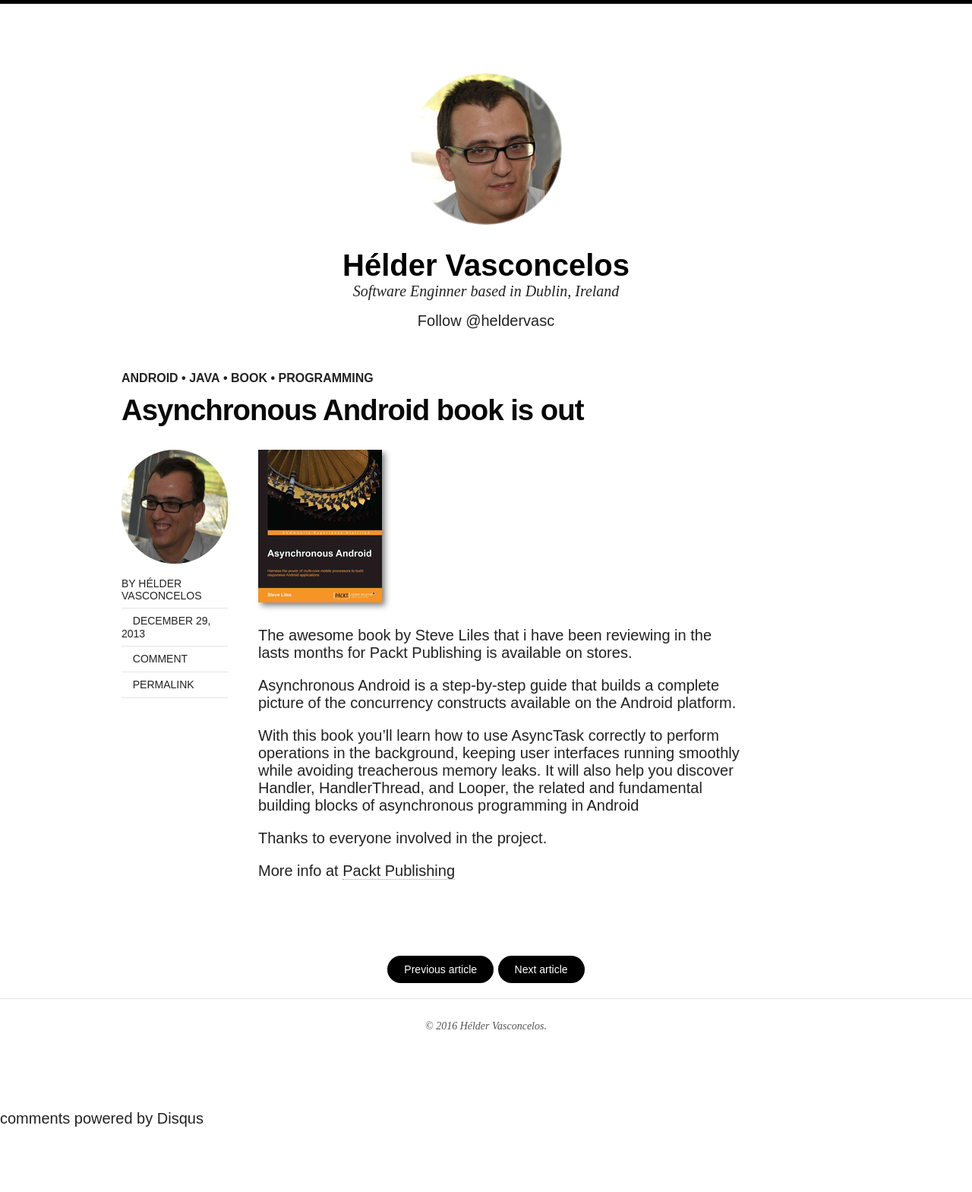
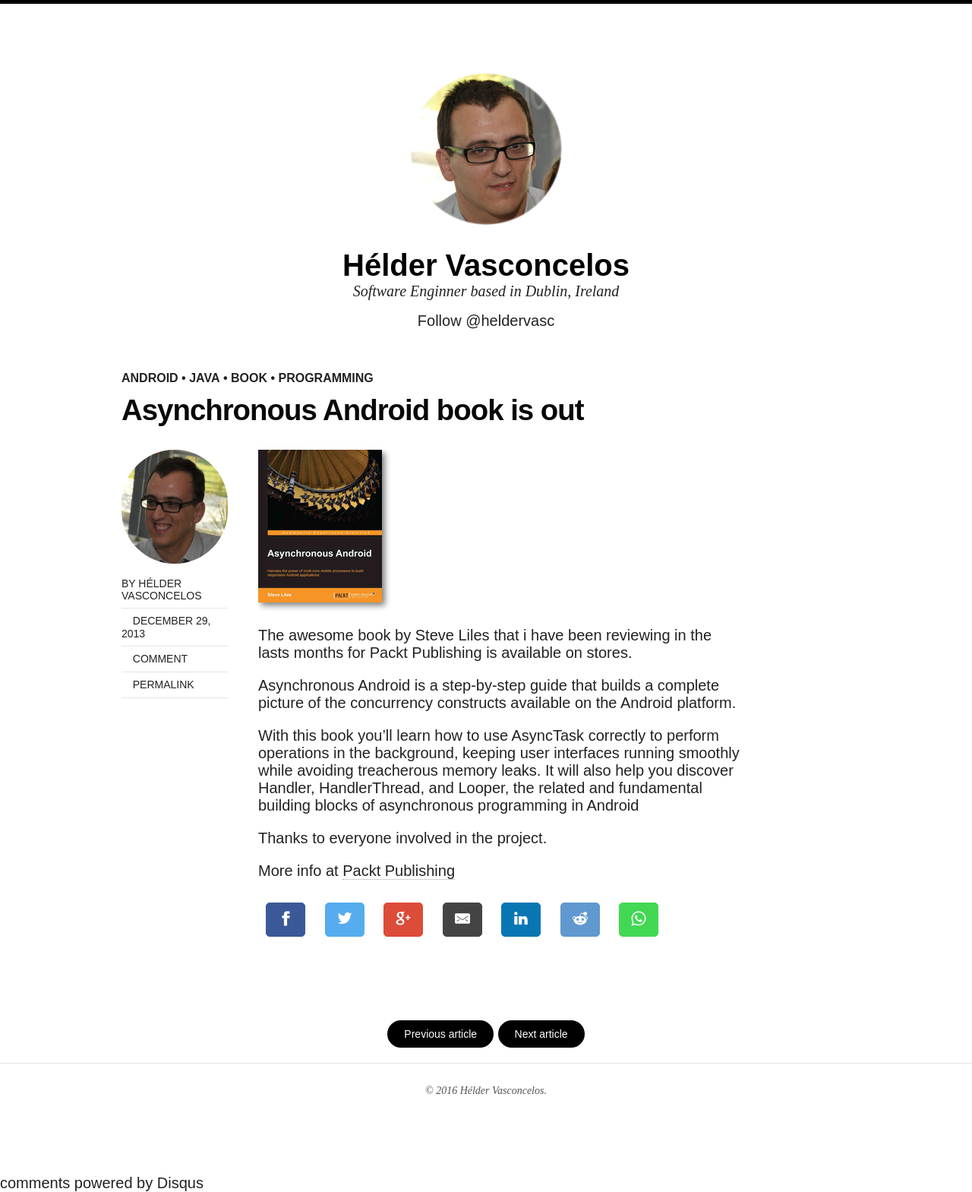
Before and after one commit to hvasconcelos/hvasconcelos.github.io, a Jekyll site: the page built from _posts/2013-12-29-Asynchronous-Android.md, in a window 1280 px wide. Shown: the whole page at 76% size. Built offline with Jekyll 4.4.1, drawn with Linux system fonts in a browser that asks for light colours; nearby versions of some CDN libraries; comment, search, counter and statistics services are not loaded; before the commit the page ends 1484 px from its top, so only the background shows below that.

Commit message:
sharing buttons

```diff
--- /dev/null
+++ b/_includes/share-page-simple.html
@@ -0,0 +1,75 @@
+<!-- Sharingbutton Facebook -->
+<a class="resp-sharing-button__link" href="https://facebook.com/sharer/sharer.php?u={{ site.url }}{{ page.url }}" target="_blank" aria-label="">
+  <div class="resp-sharing-button resp-sharing-button--facebook resp-sharing-button--small"><div aria-hidden="true" class="resp-sharing-button__icon resp-sharing-button__icon--solid">
+    <svg version="1.1" x="0px" y="0px" width="24px" height="24px" viewBox="0 0 24 24" enable-background="new 0 0 24 24" xml:space="preserve">
+        <g>
+            <path d="M18.768,7.465H14.5V5.56c0-0.896,0.594-1.105,1.012-1.105s2.988,0,2.988,0V0.513L14.171,0.5C10.244,0.5,9.5,3.438,9.5,5.32 v2.145h-3v4h3c0,5.212,0,12,0,12h5c0,0,0-6.85,0-12h3.851L18.768,7.465z"/>
+        </g>
+    </svg>
+    </div>
+  </div>
+</a>
+
+<!-- Sharingbutton Twitter -->
+<a class="resp-sharing-button__link" href="https://twitter.com/intent/tweet/?text={{ page.title }}%20by%20%40{{site.owner.twitter}}&amp;url={{ site.url }}{{ page.url }}" target="_blank" aria-label="">
+  <div class="resp-sharing-button resp-sharing-button--twitter resp-sharing-button--small"><div aria-hidden="true" class="resp-sharing-button__icon resp-sharing-button__icon--solid">
+    <svg version="1.1" x="0px" y="0px" width="24px" height="24px" viewBox="0 0 24 24" enable-background="new 0 0 24 24" xml:space="preserve">
+        <g>
+            <path d="M23.444,4.834c-0.814,0.363-1.5,0.375-2.228,0.016c0.938-0.562,0.981-0.957,1.32-2.019c-0.878,0.521-1.851,0.9-2.886,1.104 C18.823,3.053,17.642,2.5,16.335,2.5c-2.51,0-4.544,2.036-4.544,4.544c0,0.356,0.04,0.703,0.117,1.036 C8.132,7.891,4.783,6.082,2.542,3.332C2.151,4.003,1.927,4.784,1.927,5.617c0,1.577,0.803,2.967,2.021,3.782 C3.203,9.375,2.503,9.171,1.891,8.831C1.89,8.85,1.89,8.868,1.89,8.888c0,2.202,1.566,4.038,3.646,4.456 c-0.666,0.181-1.368,0.209-2.053,0.079c0.579,1.804,2.257,3.118,4.245,3.155C5.783,18.102,3.372,18.737,1,18.459 C3.012,19.748,5.399,20.5,7.966,20.5c8.358,0,12.928-6.924,12.928-12.929c0-0.198-0.003-0.393-0.012-0.588 C21.769,6.343,22.835,5.746,23.444,4.834z"/>
+        </g>
+    </svg>
+    </div>
+  </div>
+</a>
+
+<!-- Sharingbutton Google+ -->
+<a class="resp-sharing-button__link" href="https://plus.google.com/share?url={{ site.url }}{{ page.url }}" target="_blank" aria-label="">
+  <div class="resp-sharing-button resp-sharing-button--google resp-sharing-button--small"><div aria-hidden="true" class="resp-sharing-button__icon resp-sharing-button__icon--solid">
+    <svg version="1.1" x="0px" y="0px" width="24px" height="24px" viewBox="0 0 24 24" enable-background="new 0 0 24 24" xml:space="preserve">
+        <g>
+            <path d="M11.366,12.928c-0.729-0.516-1.393-1.273-1.404-1.505c0-0.425,0.038-0.627,0.988-1.368 c1.229-0.962,1.906-2.228,1.906-3.564c0-1.212-0.37-2.289-1.001-3.044h0.488c0.102,0,0.2-0.033,0.282-0.091l1.364-0.989 c0.169-0.121,0.24-0.338,0.176-0.536C14.102,1.635,13.918,1.5,13.709,1.5H7.608c-0.667,0-1.345,0.118-2.011,0.347 c-2.225,0.766-3.778,2.66-3.778,4.605c0,2.755,2.134,4.845,4.987,4.91c-0.056,0.22-0.084,0.434-0.084,0.645 c0,0.425,0.108,0.827,0.33,1.216c-0.026,0-0.051,0-0.079,0c-2.72,0-5.175,1.334-6.107,3.32C0.623,17.06,0.5,17.582,0.5,18.098 c0,0.501,0.129,0.984,0.382,1.438c0.585,1.046,1.843,1.861,3.544,2.289c0.877,0.223,1.82,0.335,2.8,0.335 c0.88,0,1.718-0.114,2.494-0.338c2.419-0.702,3.981-2.482,3.981-4.538C13.701,15.312,13.068,14.132,11.366,12.928z M3.66,17.443 c0-1.435,1.823-2.693,3.899-2.693h0.057c0.451,0.005,0.892,0.072,1.309,0.2c0.142,0.098,0.28,0.192,0.412,0.282 c0.962,0.656,1.597,1.088,1.774,1.783c0.041,0.175,0.063,0.35,0.063,0.519c0,1.787-1.333,2.693-3.961,2.693 C5.221,20.225,3.66,19.002,3.66,17.443z M5.551,3.89c0.324-0.371,0.75-0.566,1.227-0.566l0.055,0 c1.349,0.041,2.639,1.543,2.876,3.349c0.133,1.013-0.092,1.964-0.601,2.544C8.782,9.589,8.363,9.783,7.866,9.783H7.865H7.844 c-1.321-0.04-2.639-1.6-2.875-3.405C4.836,5.37,5.049,4.462,5.551,3.89z"/>
+            <polygon points="23.5,9.5 20.5,9.5 20.5,6.5 18.5,6.5 18.5,9.5 15.5,9.5 15.5,11.5 18.5,11.5 18.5,14.5 20.5,14.5 20.5,11.5  23.5,11.5   "/>
+        </g>
+    </svg>
+    </div>
+  </div>
+</a>
+
+<!-- Sharingbutton E-Mail -->
+<a class="resp-sharing-button__link" href="mailto:?subject={{ page.title }}&amp;body={{ site.url }}{{ page.url }}" target="_self" aria-label="">
+  <div class="resp-sharing-button resp-sharing-button--email resp-sharing-button--small"><div aria-hidden="true" class="resp-sharing-button__icon resp-sharing-button__icon--solid">
+    <svg version="1.1" x="0px" y="0px" width="24px" height="24px" viewBox="0 0 24 24" enable-background="new 0 0 24 24" xml:space="preserve">
+        <path d="M22,4H2C0.897,4,0,4.897,0,6v12c0,1.103,0.897,2,2,2h20c1.103,0,2-0.897,2-2V6C24,4.897,23.103,4,22,4z M7.248,14.434 l-3.5,2C3.67,16.479,3.584,16.5,3.5,16.5c-0.174,0-0.342-0.09-0.435-0.252c-0.137-0.239-0.054-0.545,0.186-0.682l3.5-2 c0.24-0.137,0.545-0.054,0.682,0.186C7.571,13.992,7.488,14.297,7.248,14.434z M12,14.5c-0.094,0-0.189-0.026-0.271-0.08l-8.5-5.5 C2.997,8.77,2.93,8.46,3.081,8.229c0.15-0.23,0.459-0.298,0.691-0.147L12,13.405l8.229-5.324c0.232-0.15,0.542-0.084,0.691,0.147 c0.15,0.232,0.083,0.542-0.148,0.691l-8.5,5.5C12.189,14.474,12.095,14.5,12,14.5z M20.934,16.248 C20.842,16.41,20.673,16.5,20.5,16.5c-0.084,0-0.169-0.021-0.248-0.065l-3.5-2c-0.24-0.137-0.323-0.442-0.186-0.682 s0.443-0.322,0.682-0.186l3.5,2C20.988,15.703,21.071,16.009,20.934,16.248z"/>
+    </svg>
+    </div>
+  </div>
+</a>
+
+<!-- Sharingbutton Linkedin -->
+<a class="resp-sharing-button__link" href="https://www.linkedin.com/shareArticle?mini=true&amp;url={{ site.url }}{{ page.url }}&amp;title={{ page.title }}&amp;summary={{ page.title }}&amp;source={{ site.url }}{{ page.url }}" target="_blank" aria-label="">
+  <div class="resp-sharing-button resp-sharing-button--linkedin resp-sharing-button--small"><div aria-hidden="true" class="resp-sharing-button__icon resp-sharing-button__icon--solid">
+    <svg version="1.1" x="0px" y="0px" width="24px" height="24px" viewBox="0 0 24 24" enable-background="new 0 0 24 24" xml:space="preserve">
+        <g>
+            <path d="M6.527,21.5h-5v-13h5V21.5z M4.018,6.5H3.988C2.478,6.5,1.5,5.318,1.5,4.019c0-1.329,1.008-2.412,2.547-2.412 c1.541,0,2.488,1.118,2.519,2.447C6.565,5.354,5.588,6.5,4.018,6.5z M15.527,12.5c-1.105,0-2,0.896-2,2v7h-5c0,0,0.059-12,0-13h5 v1.485c0,0,1.548-1.443,3.938-1.443c2.962,0,5.062,2.144,5.062,6.304V21.5h-5v-7C17.527,13.396,16.632,12.5,15.527,12.5z"/>
+        </g>
+    </svg>
+    </div>
+  </div>
+</a>
+
+<!-- Sharingbutton Reddit -->
+<a class="resp-sharing-button__link" href="https://reddit.com/submit/?url={{ site.url }}{{ page.url }}" target="_blank" aria-label="">
+  <div class="resp-sharing-button resp-sharing-button--reddit resp-sharing-button--small"><div aria-hidden="true" class="resp-sharing-button__icon resp-sharing-button__icon--solid">
+    <svg version="1.1" x="0px" y="0px" width="24px" height="24px" viewBox="0 0 24 24" enable-background="new 0 0 24 24" xml:space="preserve">
+        <path d="M24,11.5c0-1.654-1.346-3-3-3c-0.964,0-1.863,0.476-2.422,1.241c-1.639-1.006-3.747-1.64-6.064-1.723 c0.064-1.11,0.4-3.049,1.508-3.686c0.72-0.414,1.733-0.249,3.01,0.478C17.189,6.317,18.452,7.5,20,7.5c1.654,0,3-1.346,3-3 s-1.346-3-3-3c-1.382,0-2.536,0.944-2.883,2.217C15.688,3,14.479,2.915,13.521,3.466c-1.642,0.945-1.951,3.477-2.008,4.551 C9.186,8.096,7.067,8.731,5.422,9.741C4.863,8.976,3.964,8.5,3,8.5c-1.654,0-3,1.346-3,3c0,1.319,0.836,2.443,2.047,2.844 C2.019,14.56,2,14.778,2,15c0,3.86,4.486,7,10,7s10-3.14,10-7c0-0.222-0.019-0.441-0.048-0.658C23.148,13.938,24,12.795,24,11.5z  M2.286,13.366C1.522,13.077,1,12.351,1,11.5c0-1.103,0.897-2,2-2c0.635,0,1.217,0.318,1.59,0.816 C3.488,11.17,2.683,12.211,2.286,13.366z M6,13.5c0-1.103,0.897-2,2-2s2,0.897,2,2c0,1.103-0.897,2-2,2S6,14.603,6,13.5z  M15.787,18.314c-1.063,0.612-2.407,0.949-3.787,0.949c-1.387,0-2.737-0.34-3.803-0.958c-0.239-0.139-0.321-0.444-0.182-0.683 c0.139-0.24,0.444-0.322,0.683-0.182c1.828,1.059,4.758,1.062,6.59,0.008c0.239-0.138,0.545-0.055,0.683,0.184 C16.108,17.871,16.026,18.177,15.787,18.314z M16,15.5c-1.103,0-2-0.897-2-2c0-1.103,0.897-2,2-2s2,0.897,2,2 C18,14.603,17.103,15.5,16,15.5z M21.713,13.365c-0.397-1.155-1.201-2.195-2.303-3.048C19.784,9.818,20.366,9.5,21,9.5 c1.103,0,2,0.897,2,2C23,12.335,22.468,13.073,21.713,13.365z"/>
+    </svg>
+    </div>
+  </div>
+</a>
+
+<!-- Sharingbutton Whatsapp -->
+<a class="resp-sharing-button__link" href="whatsapp://send?text={{ page.title }}%20{{ site.url }}{{ page.url }}" target="_blank" aria-label="">
+  <div class="resp-sharing-button resp-sharing-button--whatsapp resp-sharing-button--small"><div aria-hidden="true" class="resp-sharing-button__icon resp-sharing-button__icon--solid"><svg xmlns="http://www.w3.org/2000/svg" width="24" height="24" viewBox="0 0 24 24"><path stroke="none" d="M20.1,3.9C17.9,1.7,15,0.5,12,0.5C5.8,0.5,0.7,5.6,0.7,11.9c0,2,0.5,3.9,1.5,5.6l-1.6,5.9l6-1.6c1.6,0.9,3.5,1.3,5.4,1.3l0,0l0,0c6.3,0,11.4-5.1,11.4-11.4C23.3,8.9,22.2,6,20.1,3.9z M12,21.4L12,21.4c-1.7,0-3.3-0.5-4.8-1.3l-0.4-0.2l-3.5,1l1-3.4L4,17c-1-1.5-1.4-3.2-1.4-5.1c0-5.2,4.2-9.4,9.4-9.4c2.5,0,4.9,1,6.7,2.8c1.8,1.8,2.8,4.2,2.8,6.7C21.4,17.2,17.2,21.4,12,21.4z M17.1,14.3c-0.3-0.1-1.7-0.9-1.9-1c-0.3-0.1-0.5-0.1-0.7,0.1c-0.2,0.3-0.8,1-0.9,1.1c-0.2,0.2-0.3,0.2-0.6,0.1c-0.3-0.1-1.2-0.5-2.3-1.4c-0.9-0.8-1.4-1.7-1.6-2c-0.2-0.3,0-0.5,0.1-0.6s0.3-0.3,0.4-0.5c0.2-0.1,0.3-0.3,0.4-0.5c0.1-0.2,0-0.4,0-0.5c0-0.1-0.7-1.5-1-2.1C8.9,6.6,8.6,6.7,8.5,6.7c-0.2,0-0.4,0-0.6,0S7.5,6.8,7.2,7c-0.3,0.3-1,1-1,2.4s1,2.8,1.1,3c0.1,0.2,2,3.1,4.9,4.3c0.7,0.3,1.2,0.5,1.6,0.6c0.7,0.2,1.3,0.2,1.8,0.1c0.6-0.1,1.7-0.7,1.9-1.3c0.2-0.7,0.2-1.2,0.2-1.3C17.6,14.5,17.4,14.4,17.1,14.3z"/></svg>
+    </div>
+  </div>
+</a>
--- a/_layouts/post.html
+++ b/_layouts/post.html
@@ -33,6 +33,7 @@
       </footer>
       <div class="entry-content" itemprop="description">
         {{ content }}
+        {% include share-page-simple.html %}
         {% if site.disqus_shortname and page.comments %}<div id="disqus_thread"></div><!-- /#disqus_thread -->{% endif %}
       </div><!-- /.entry-content -->
     </div><!-- /.entry-wrapper -->
```
Also changed, not shown: assets/css/my.min.css.
